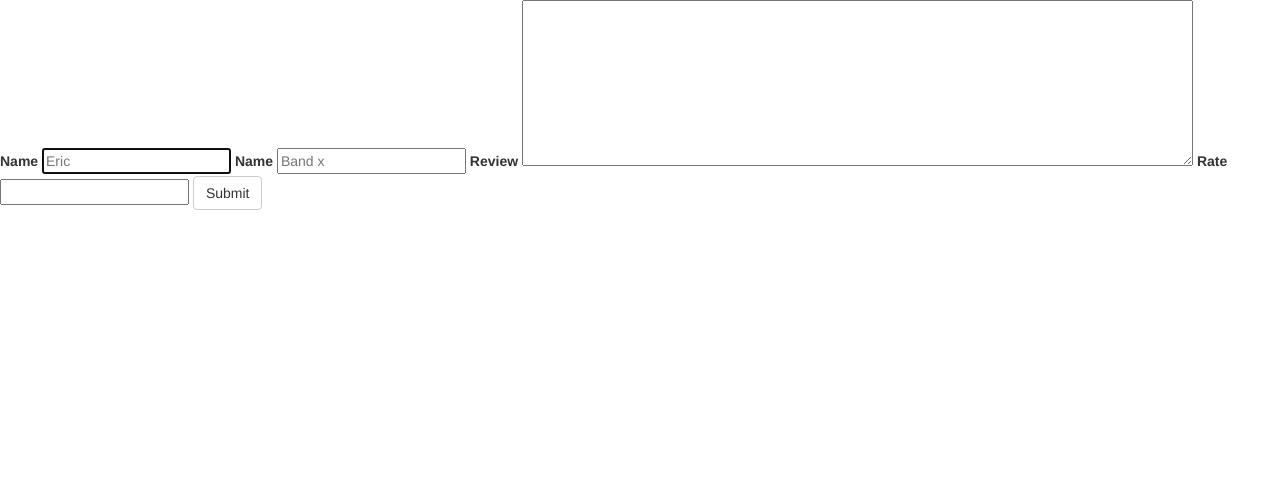
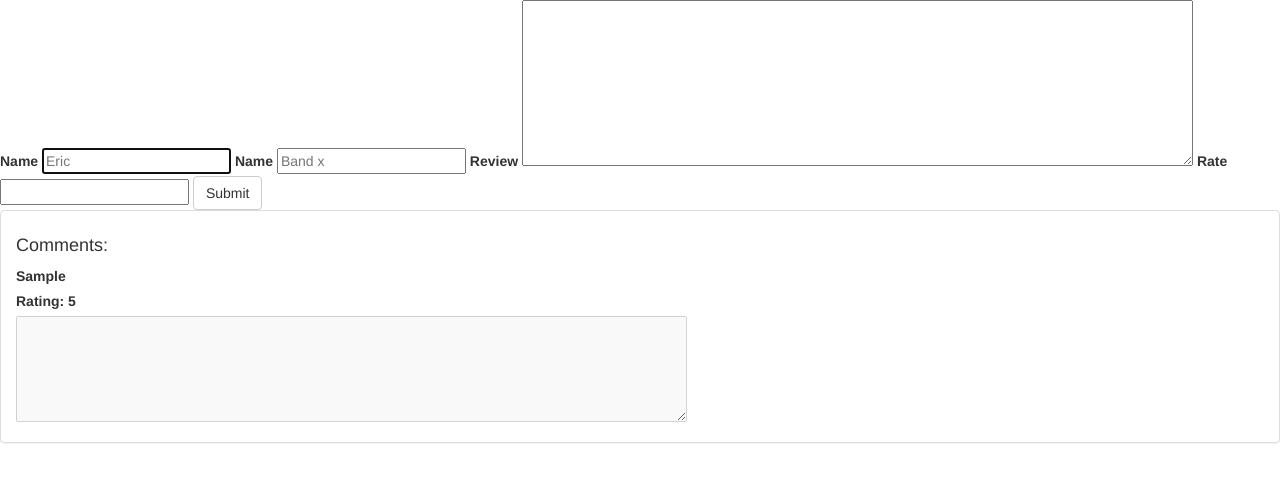
Before and after one commit to andrewle19/BandRadar, a plain HTML site: page feedbackform.html in a window 1280 px wide. Both pictures are taken after typing "Sample", "Sample", "5" into the empty fields and a click on the button "Submit". Drawn offline with nearby package versions, Linux system fonts and the light colour scheme; no server answers.

Commit message:
feedback is now able to add comment section, repopulate comment section on reload

```diff
--- a/feedbackform.html
+++ b/feedbackform.html
@@ -28,16 +28,20 @@
       <button type="submit" class="btn btn-default"> Submit</button>
     </form>
   </div>
-  <div class="">
-    <form data-band-comment="form">
-
-    </form>
-  </div>
+  <div class="panel panel-default">
+      <div class="panel-body">
+        <h4>Comments:</h4>
+        <div data-band-comment="box">
+          <!-- Checklist will be dynamically created using jQuery-->
+        </div>
+      </div>
+    </div>
   <!--All javascript here-->
   <script src="https://cdnjs.cloudflare.com/ajax/libs/jquery/2.1.4/jquery.min.js" charset="utf-8"></script>
+  <script src="scripts/commentformhandler.js" charset="utf-8"></script>
   <script src="scripts/bandinterface.js" charset="utf-8"></script>
   <script src="scripts/commentprocessor.js" charset="utf-8"></script>
-  <script src="scripts/commentformhandler.js" charset="utf-8"></script>
+  <script src="scripts/commentbox.js" charset="utf-8"></script>
     <script src="scripts/onload.js" charset="utf-8"></script>
   <script src="scripts/feedbackmain.js" charset="utf-8"></script>
 </body>
--- /dev/null
+++ b/scripts/commentbox.js
@@ -0,0 +1,58 @@
+(function(window) {
+  'use strict';
+  var App = window.App || {};
+  var $ = window.jQuery;
+
+  //constructor
+  function CommentBox(selector) {
+    if (!selector) {
+      throw new Error('No selector provided');
+    }
+
+    this.$element = $(selector);
+    if (this.$element.length === 0) {
+      throw new Error('Could not find element with selector: ' + selector);
+    }
+  }
+
+  CommentBox.prototype.addComment = function(bandInfo) {
+    console.log('adding comment to DOM ');
+
+    var newCommentElement = new Comment(bandInfo);
+
+    this.$element.append(newCommentElement.$element);
+    console.log('added comment box');
+  };
+
+  //constructor
+  function Comment(bandInfo) {
+    console.log(bandInfo);
+    console.log(' in Comment subtree creation');
+    // Creating elements for the DOM subtree
+    var $outerDiv = $('<div></div>', {
+      'data-band-comment': 'comment',
+      'class': 'text'
+    });
+
+    var $innerLabelDiv = $('<div></div>');
+
+    var $userLabel = $('<label>'+bandInfo.username+'</label>');
+    var $rateLabel = $('<label>Rating: ' + bandInfo.rating + '</label>');
+
+
+    var $textArea = $('<textarea rows="5" cols="80" disabled>'+bandInfo.review+'</textarea>');
+
+    $innerLabelDiv.append($userLabel);
+    $innerLabelDiv.append('<br>')
+    $innerLabelDiv.append($rateLabel);
+
+    $outerDiv.append($innerLabelDiv);
+    $outerDiv.append($textArea);
+
+    this.$element = $outerDiv;
+  }
+
+  App.CommentBox = CommentBox;
+  window.App = App;
+
+})(window);
--- a/scripts/feedbackmain.js
+++ b/scripts/feedbackmain.js
@@ -1,24 +1,30 @@
 (function() {
   'use strict';
-  var COMMENT_SELECTOR = '[data-band-review="form"]';
+  var REVIEW_SELECTOR = '[data-band-review="form"]';
+  var COMMENT_SELECTOR = '[data-band-comment="box"]';
   var SERVER_URL = 'http://localhost:2403/bandreviews';
   var App = window.App;
   var CommentProcessor = App.CommentProcessor;
+  var BandInterface = App.BandInterface;
   var CommentFormHandler = App.CommentFormHandler;
-  var BandInterface = App.BandInterface;
+  var CommentBox = App.CommentBox;
   var Refresher = App.Refresher;
 
   var bandInterface = new BandInterface(SERVER_URL);
   var proc = new CommentProcessor('br-1', bandInterface);
 
 
-  var handler = new CommentFormHandler(COMMENT_SELECTOR);
+  var handler = new CommentFormHandler(REVIEW_SELECTOR);
+
+  var commenter = new CommentBox(COMMENT_SELECTOR);
   var reloadComments = new Refresher(SERVER_URL);
   reloadComments.reload();
 
   handler.addSubmitHandler(function(data) {
     console.log(data);
     proc.procComment.call(proc, data);
+    commenter.addComment.call(commenter, data);
   });
+
   window.proc = proc;
 })(window);
--- a/scripts/onload.js
+++ b/scripts/onload.js
@@ -17,10 +17,12 @@
 
     $.get(this.serverUrl, function(serverResponse) {
       // console.log('Printing serverResponse obj.');
-      // console.log(serverResponse);
-      // var CHECKLIST_SELECTOR = '[data-band-comment="form"]';
-      // var CheckList = App.CheckList;
-      // var list = new CheckList(CHECKLIST_SELECTOR);
+      console.log('Populating comment section: ');
+
+      var COMMENT_SELECTOR = '[data-band-comment="box"]';
+      var CommentBox = App.CommentBox;
+      var comment = new CommentBox(COMMENT_SELECTOR);
+
       for (var i = 0; i < serverResponse.length; i++) {
 
         var bandInfo = {
@@ -29,8 +31,8 @@
           'review': serverResponse[i]['review'],
           'rating': serverResponse[i]['rating']
         };
-        // list.addRow.call(list, coffeorder);
-        console.log(bandInfo);
+        comment.addComment.call(comment, bandInfo);
+        console.log('reload - after addComment call');
       }
     });
   };
```
